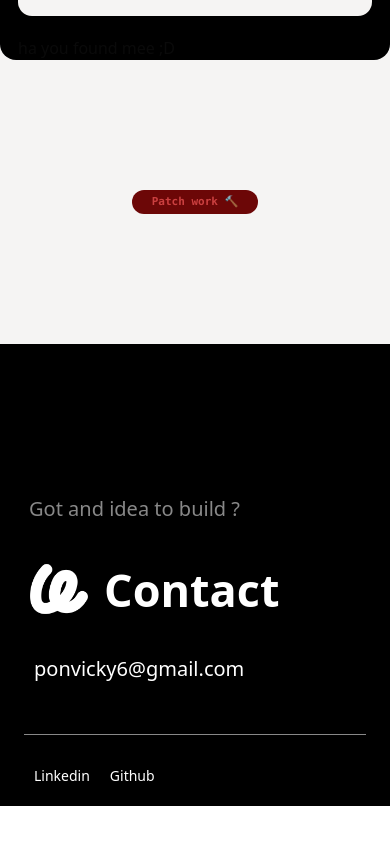
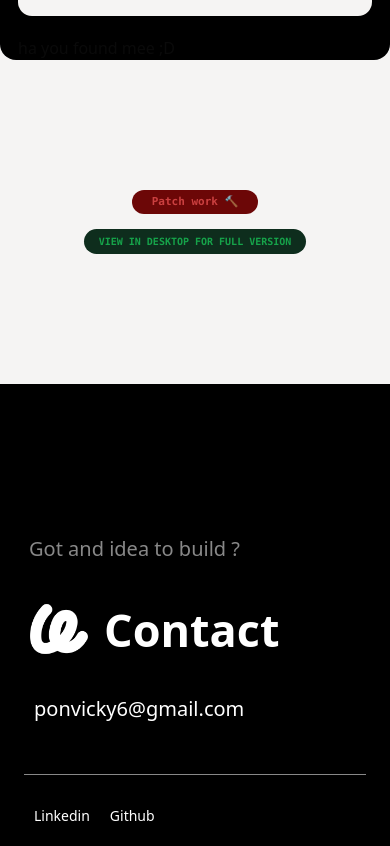
Before and after one commit to PonVicky/Portfolio, a React (Vite) app: page / in a window 390 px wide. Shown: the part 5086-5932 px from the top of the page. Before the commit the page ends 5892 px from the top, so only its background shows below. Built offline with nearby package versions, Linux system fonts and the light colour scheme.

Commit message:
"patch work update"

```diff
--- a/src/components/Stack.jsx
+++ b/src/components/Stack.jsx
@@ -23,9 +23,12 @@ function Stack({ props }) {
           <img src={sql} alt="nothing" className="w-[55px] mr-[65px]" />
         </nav>
       </section> */}
-      <div className="flex justify-center">
+      <div className="flex items-center flex-col gap-[15px]">
         <p className="  bg-[#6c0707] py-[4px] text-[11px] md:text-[14px] md:flex items-center px-[20px] md:px-[20px] md:py-[2px] rounded-2xl text-[#cb4040] font-mono font-bold hover:text-[#be1010] hover:bg-[#7b2020]">
           Patch work 🔨
+        </p>
+        <p className=" md:hidden bg-[#0e2d1d] text-[10px] md:text-[14px] flex items-center px-[15px] md:px-[20px] py-[5px] rounded-2xl text-[#16a34a] font-mono font-bold hover:text-[#45b56e] hover:bg-[#1f382c]">
+          VIEW IN DESKTOP FOR FULL VERSION
         </p>
       </div>
     </div>
```
